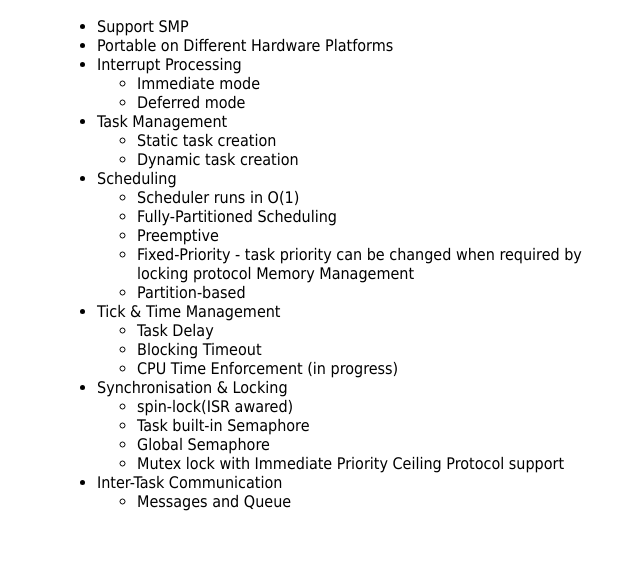
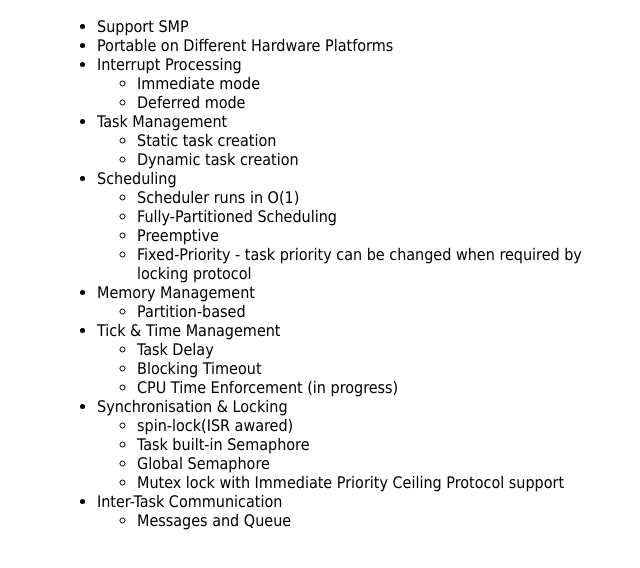
Before and after one commit to saartos/saartos.github.io, a plain HTML site: page index.html in a window 1280 px wide. Shown: the part 112-680 px from the top of the page, without its empty margins (303-943 px from the left). Drawn offline with Linux system fonts and the light colour scheme.

Commit message:
Update index.html

```diff
--- a/index.html
+++ b/index.html
@@ -32,8 +32,11 @@
                 <li>Scheduler runs in O(1)</li>
                 <li>Fully-Partitioned Scheduling</li>
                 <li>Preemptive</li>
-                <li>Fixed-Priority - task priority can be changed when required by locking protocol
-                    Memory Management</li>
+                <li>Fixed-Priority - task priority can be changed when required by locking protocol</li>
+
+            </ul>
+        </li>
+        <li>Memory Management<ul>
                 <li>Partition-based</li>
             </ul>
         </li>
```
